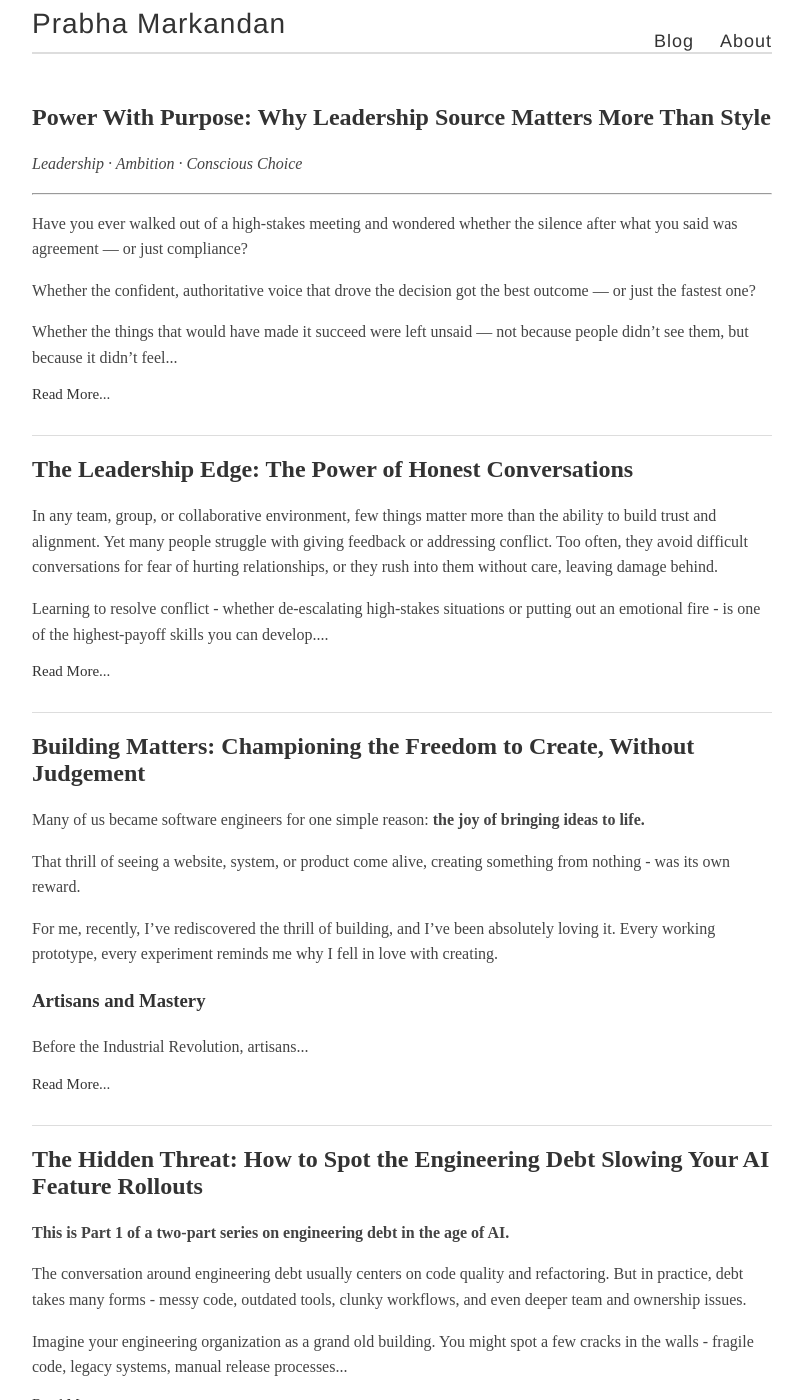
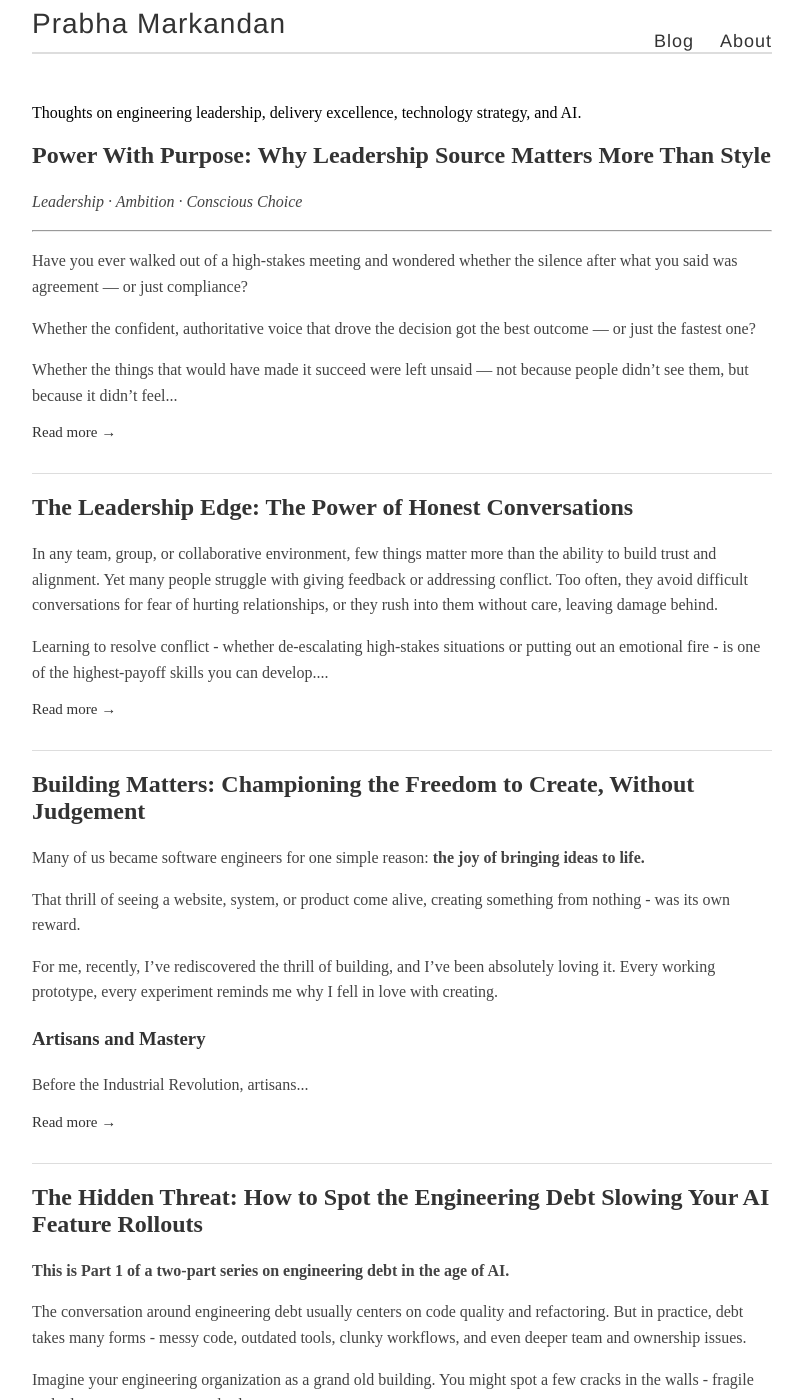
Before and after one commit to prabhamarkandan/prabhamarkandan.github.io, a Jekyll site: the page built from index.html, in a window 1280 px wide and 1400 px high. Shown: the whole window, without its empty margins (238-1041 px from the left). Built offline with Jekyll 4.4.1, drawn with Linux system fonts in a browser that asks for light colours; some of the changed text lies outside the part shown.

Commit message:
Improve homepage layout with intro and optional post images

```diff
--- a/index.html
+++ b/index.html
@@ -2,9 +2,18 @@
 layout: default
 ---
 
+<div class="home-intro">
+  <p class="home-kicker">Thoughts on engineering leadership, delivery excellence, technology strategy, and AI.</p>
+</div>
+
 <div class="posts">
   {% for post in site.posts %}
     <article class="post">
+      {% if post.image %}
+        <a href="{{ site.baseurl }}{{ post.url }}" class="post-image-link">
+          <img src="{{ post.image }}" alt="{{ post.title }}" class="post-image">
+        </a>
+      {% endif %}
 
       <h1><a href="{{ site.baseurl }}{{ post.url }}">{{ post.title }}</a></h1>
 
@@ -16,7 +25,7 @@
         {% endif %}
       </div>
 
-      <a href="{{ site.baseurl }}{{ post.url }}" class="read-more">Read More...</a>
+      <a href="{{ site.baseurl }}{{ post.url }}" class="read-more">Read more →</a>
     </article>
   {% endfor %}
 </div>
```
